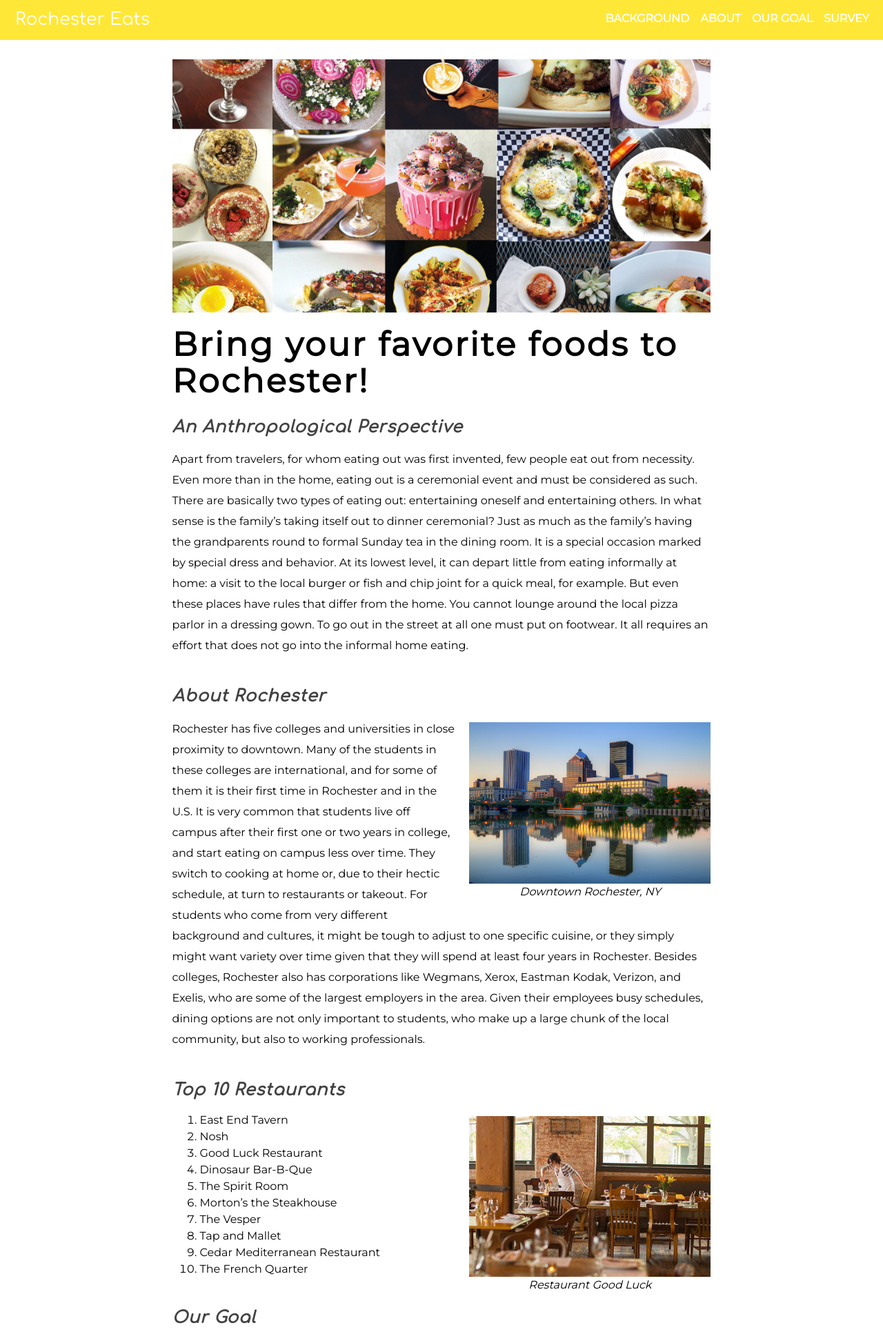
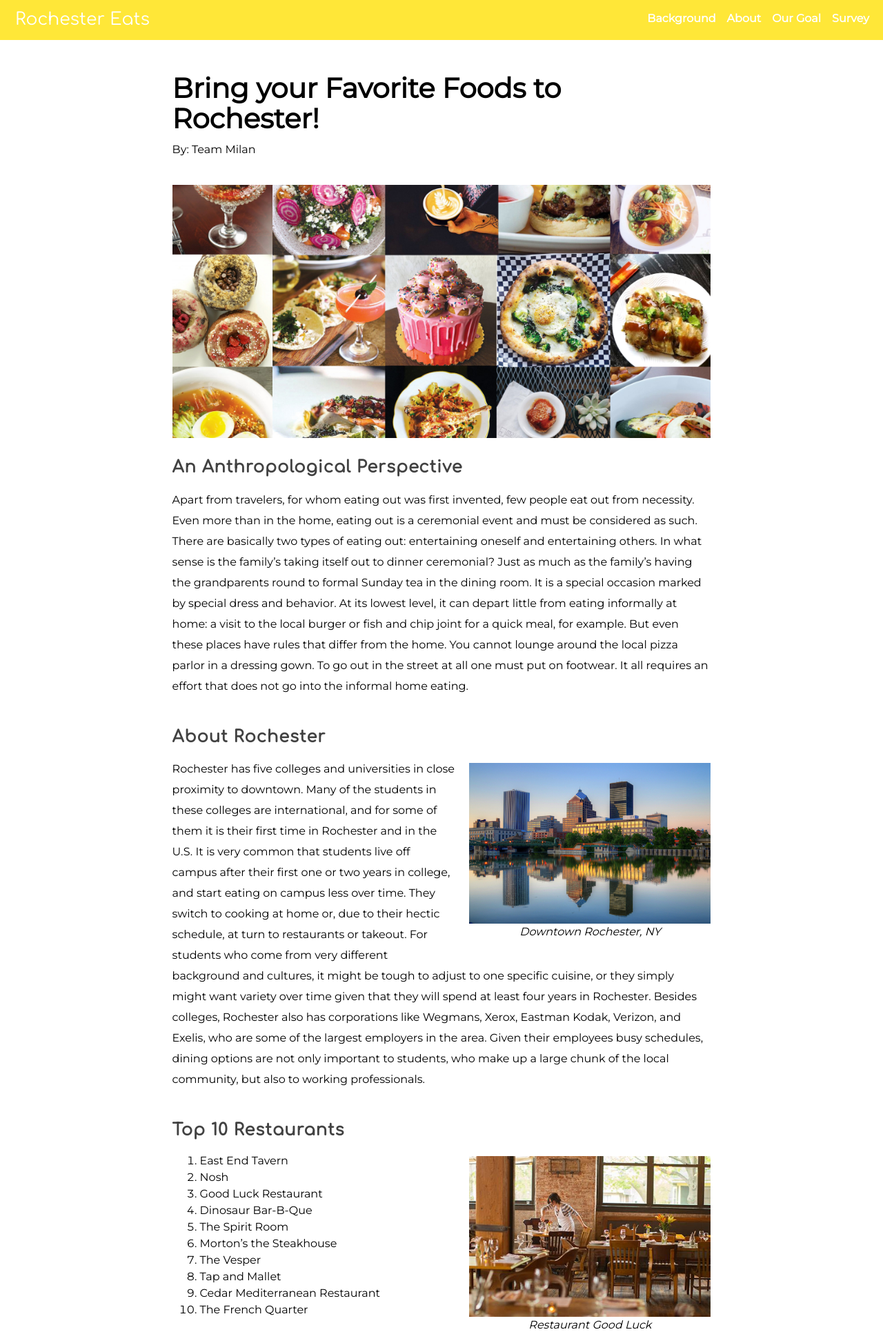
Before and after one commit to rosecricchio/milan-lab09, a PHP site: page / in a window 1280 px wide. Shown: the top 1931 px of the page at 69% size. Run offline with PHP 8.4, Linux system fonts and the light colour scheme; some libraries are stand-ins or nearby versions.

Commit message:
fixed nav bar issues

```diff
--- a/admin_create.php
+++ b/admin_create.php
@@ -76,7 +76,7 @@
 		<!-- Our own custom CSS -->
 		<link href="css/styles.css" rel="stylesheet">
   		 <!-- Fonts -->
-  		<link href="https://fonts.googleapis.com/css?family=Shrikhand|Lato" rel="stylesheet">
+    <link href="https://fonts.googleapis.com/css?family=Comfortaa|Montserrat" rel="stylesheet">
   		<title>Milan Lab 9- Admin Create</title>
 	</head>
 
--- a/admin_delete.php
+++ b/admin_delete.php
@@ -41,7 +41,7 @@
 	<!-- Our own custom CSS -->
 	<link href="css/styles.css" rel="stylesheet">
    <!-- Fonts -->
-  <link href="https://fonts.googleapis.com/css?family=Shrikhand|Lato" rel="stylesheet">
+  <link href="https://fonts.googleapis.com/css?family=Comfortaa|Montserrat" rel="stylesheet">
     <title>Milan Lab 9 - Admin Delete</title>
 
   </head>
--- a/admin_edit.php
+++ b/admin_edit.php
@@ -72,7 +72,7 @@
 	<!-- Our own custom CSS -->
 	<link href="css/styles.css" rel="stylesheet">
    <!-- Fonts -->
-  <link href="https://fonts.googleapis.com/css?family=Shrikhand|Lato" rel="stylesheet">
+  <link href="https://fonts.googleapis.com/css?family=Comfortaa|Montserrat" rel="stylesheet">
     <title>Milan Lab 9 - Admin Edit</title>
 
   </head>
--- a/admin_login.php
+++ b/admin_login.php
@@ -63,7 +63,7 @@
 		<!-- Our own custom CSS -->
 		<link href="css/styles.css" rel="stylesheet">
   		 <!-- Fonts -->
-  		<link href="https://fonts.googleapis.com/css?family=Shrikhand|Lato" rel="stylesheet">
+    <link href="https://fonts.googleapis.com/css?family=Comfortaa|Montserrat" rel="stylesheet">
   		<title>Milan Lab 9- Admin Login</title>
 	</head>
 
--- a/admin_view.php
+++ b/admin_view.php
@@ -27,7 +27,7 @@
 	<!-- Our own custom CSS -->
 	<link href="css/styles.css" rel="stylesheet">
    <!-- Fonts -->
-  <link href="https://fonts.googleapis.com/css?family=Shrikhand|Lato" rel="stylesheet">
+  <link href="https://fonts.googleapis.com/css?family=Comfortaa|Montserrat" rel="stylesheet">
     <title>Milan Lab 9 - Admin View</title>
 
   </head>
@@ -35,7 +35,6 @@
   <body>
     <?php include 'inc/admin_nav.php';?>
   	<article class="contain">
-      <div class="break">.</div>
 
       <h1>Administrator Access</h1><br>
 
--- a/css/styles.css
+++ b/css/styles.css
@@ -26,20 +26,25 @@
   width: 30%;
 }
 
+textarea, input{
+  border-radius: 4px;
+}
 h1{
   font-family: 'Montserrat', sans-serif;
-  font-size: 3em;
+  font-size: 2.5em;
   font-weight: bold;
   color: black;
-  letter-spacing: 3px;
   padding-top: 20px;
-  padding-bottom: 10px;
 }
 
 #landing{
   max-width: 2000px;
   margin-right: auto;
   margin-left: auto;
+}
+
+#landing img{
+  padding: 20px 0;
 }
 
 body{
@@ -58,8 +63,8 @@ h2{
   font-size: 1.5rem;
   padding-bottom: 10px;
   letter-spacing: 1px;
-  font-style: italic;
-  font-weight: bold;
+/*  font-style: italic;
+*/  font-weight: bold;
 }
 
 h3{
@@ -349,6 +354,8 @@ form textarea {
   color: rgba(255,255,255,.5);
   font-weight: bold;
   background-color: transparent;
+    text-transform: capitalize;
+
 }
 
 .nav-masthead .nav-link:hover,
@@ -368,6 +375,8 @@ form textarea {
 
 .nav-masthead .default{
    color: white;
+    text-decoration: none;
+    border-bottom: 2px solid white ;
 }
 
 /*------------------------------------------------
--- a/index.php
+++ b/index.php
@@ -17,18 +17,19 @@
   	<div class="masthead inner">
           <a class="masthead-brand" href="index.php">Rochester Eats</a>
           <nav class="nav nav-masthead">
-		    <a href="#anthro" class="active nav-link smoothScroll">BACKGROUND</a>
-		    <a href="#about" class="active nav-link smoothScroll">ABOUT</a>
-		    <a href="#goal" class="active nav-link smoothScroll">OUR GOAL</a>
-		    <a href="#survey" class="active nav-link smoothScroll">SURVEY</a>
+		    <a href="#anthro" class="active nav-link smoothScroll">Background</a>
+		    <a href="#about" class="active nav-link smoothScroll">About</a>
+		    <a href="#goal" class="active nav-link smoothScroll">Our Goal</a>
+		    <a href="#survey" class="active nav-link smoothScroll">Survey</a>
 		  </nav>
     </div>
   	<article>
   	<div class="contain">
 
 	  	<div id="landing">
+	  		<h1 class="title">Bring your Favorite Foods to Rochester!</h1>
+	  		<p>By: Team Milan</p>
 		  	<img src="images/yum-food.jpg" id="landing-img">
-		  	<h1 class="title">Bring your favorite foods to Rochester!</h1>
 	  	</div>
 
   	  	<div class="par" id="anthro">
```
Also changed, not shown: inc/admin_nav.php (+5 -7 lines).
